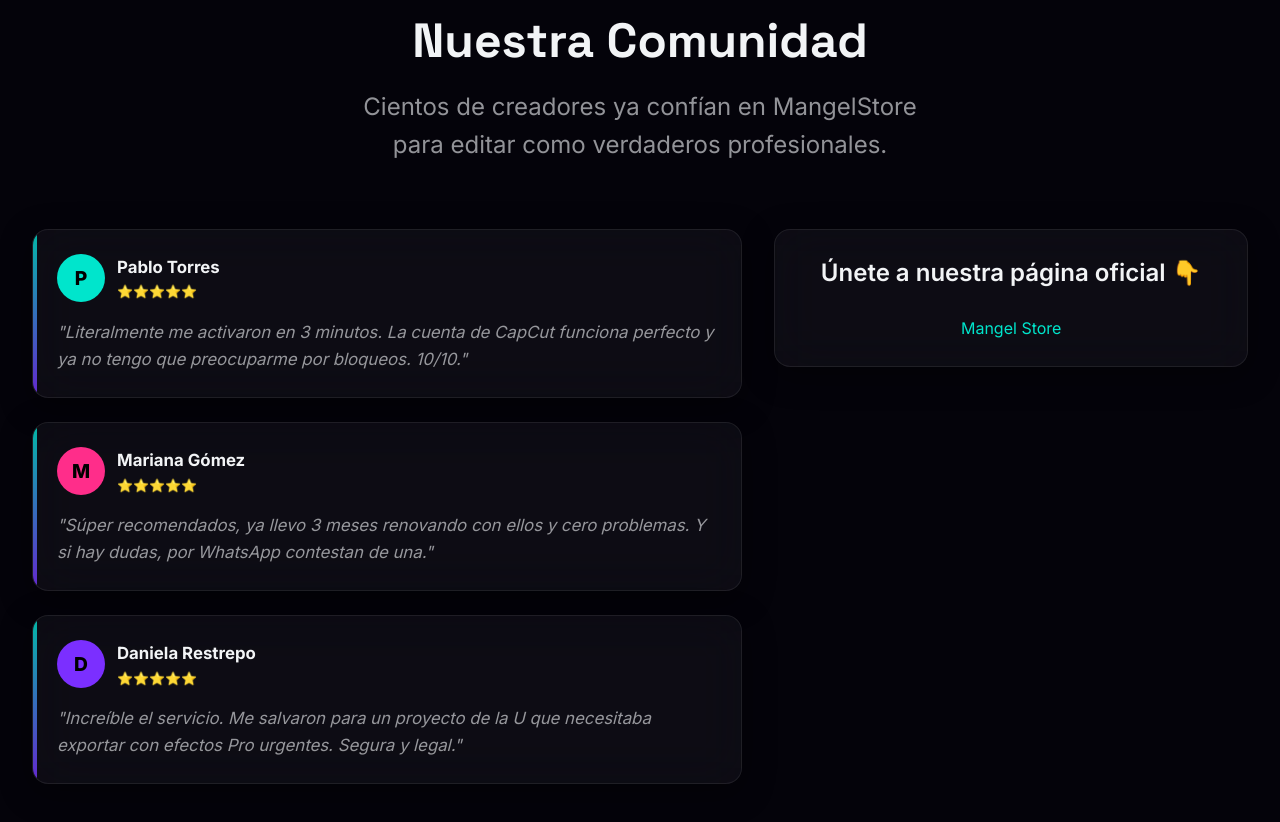
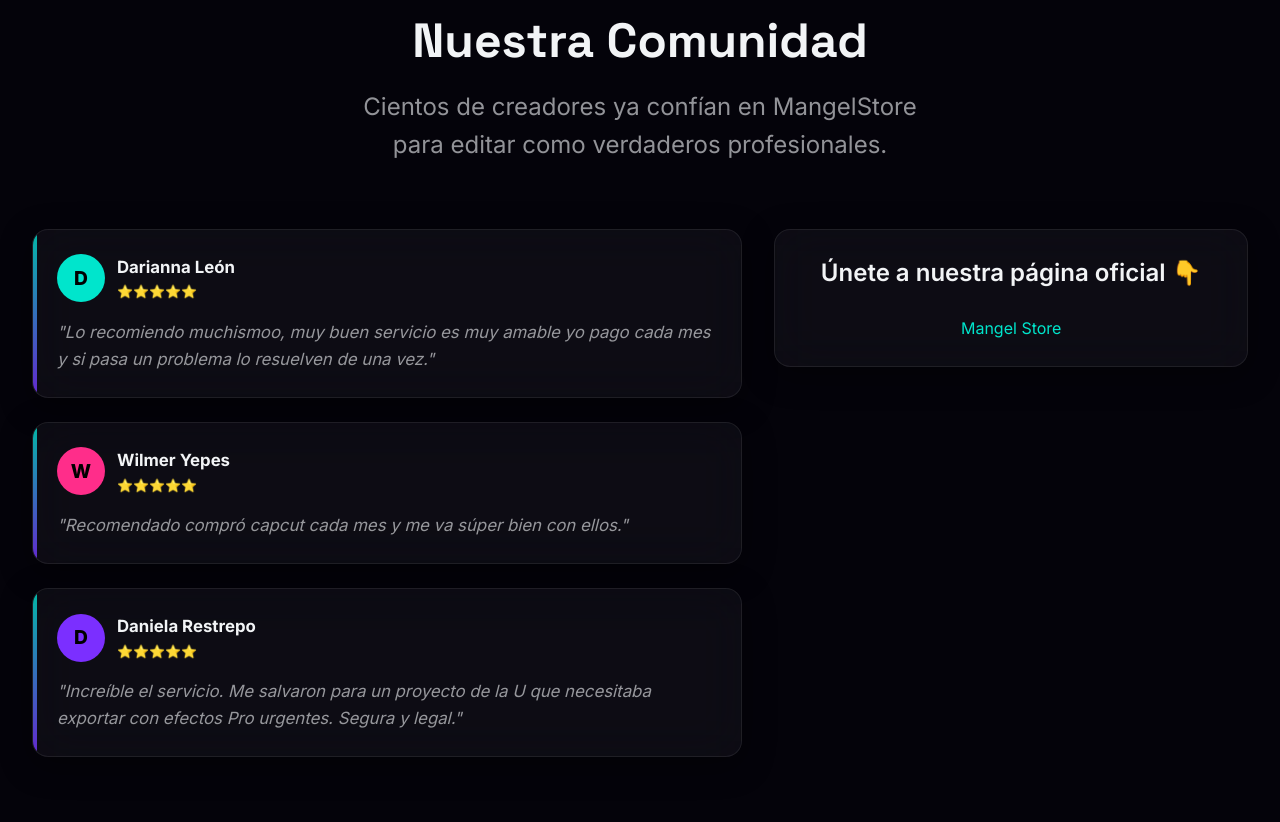
Before and after one commit to KunMi658/mangel-store, a plain HTML site: page index.html in a window 1280 px wide. Shown: the part 893-1715 px from the top of the page. Drawn offline with Linux system fonts and the light colour scheme.

Commit message:
feat: Add real testimonials from Darianna and Wilmer

```diff
--- a/index.html
+++ b/index.html
@@ -199,24 +199,24 @@
         <div class="testimonials__reviews">
           <div class="review-card glass-card reveal">
             <div class="review-card__header">
-              <div class="review-card__avatar">P</div>
+              <div class="review-card__avatar">D</div>
               <div>
-                <div class="review-card__name">Pablo Torres</div>
+                <div class="review-card__name">Darianna León</div>
                 <div class="review-card__rating">⭐⭐⭐⭐⭐</div>
               </div>
             </div>
-            <p class="review-card__text">"Literalmente me activaron en 3 minutos. La cuenta de CapCut funciona perfecto y ya no tengo que preocuparme por bloqueos. 10/10."</p>
+            <p class="review-card__text">"Lo recomiendo muchismoo, muy buen servicio es muy amable yo pago cada mes y si pasa un problema lo resuelven de una vez."</p>
           </div>
 
           <div class="review-card glass-card reveal" style="transition-delay: 0.1s;">
             <div class="review-card__header">
-              <div class="review-card__avatar" style="background: var(--accent-magenta);">M</div>
+              <div class="review-card__avatar" style="background: var(--accent-magenta);">W</div>
               <div>
-                <div class="review-card__name">Mariana Gómez</div>
+                <div class="review-card__name">Wilmer Yepes</div>
                 <div class="review-card__rating">⭐⭐⭐⭐⭐</div>
               </div>
             </div>
-            <p class="review-card__text">"Súper recomendados, ya llevo 3 meses renovando con ellos y cero problemas. Y si hay dudas, por WhatsApp contestan de una."</p>
+            <p class="review-card__text">"Recomendado compró capcut cada mes y me va súper bien con ellos."</p>
           </div>
 
           <div class="review-card glass-card reveal" style="transition-delay: 0.2s;">
```
